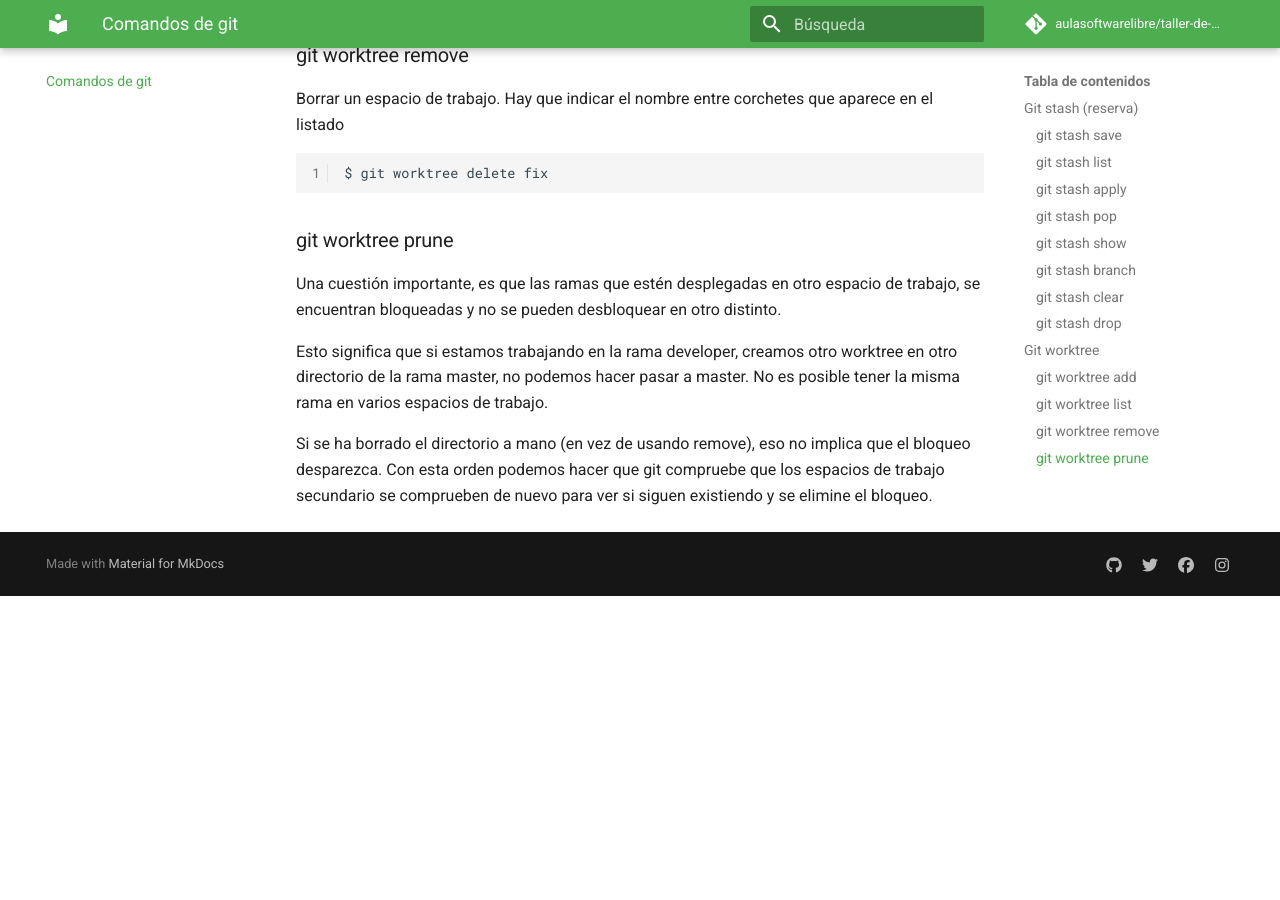
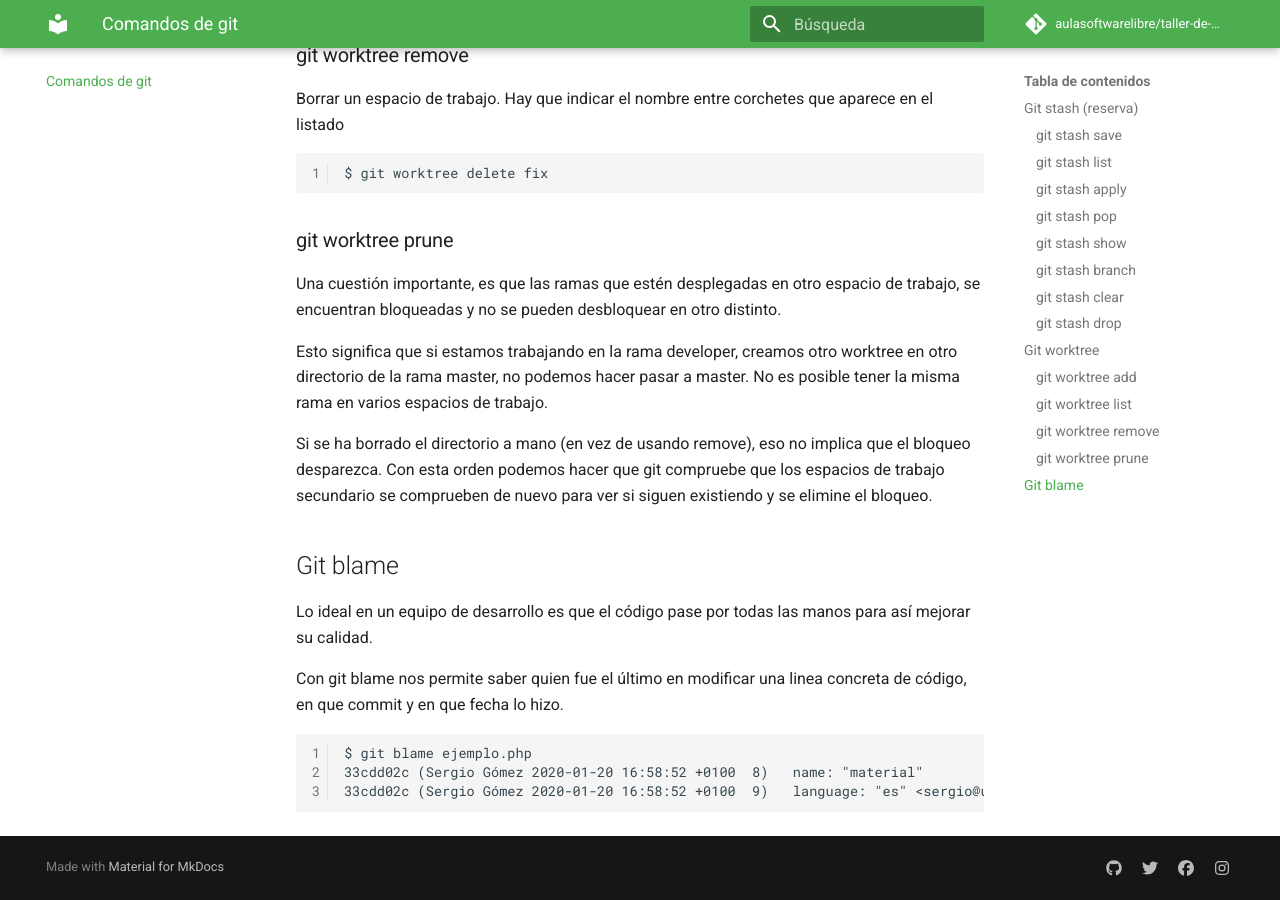
Before and after one commit to aulasoftwarelibre/taller-de-git, an MkDocs documentation site: the page built from docs/commands.md, in a window 1280 px wide and 900 px high, scrolled down 2808 px. Built offline with MkDocs 1.6.1 and Material for MkDocs 9.7.7, drawn with Linux system fonts in a browser that asks for light colours; comment, search, counter and statistics services are not loaded; before the commit the page ends 3404 px from its top, so only the background shows below that.

Commit message:
Añadida documentación y ejemplo de comando blame

```diff
--- a/docs/commands.md
+++ b/docs/commands.md
@@ -106,3 +106,14 @@ Una cuestión importante, es que las ramas que estén desplegadas en otro espaci
 Esto significa que si estamos trabajando en la rama developer, creamos otro worktree en otro directorio de la rama master, no podemos hacer pasar a master. No es posible tener la misma rama en varios espacios de trabajo.
 
 Si se ha borrado el directorio a mano (en vez de usando remove), eso no implica que el bloqueo desparezca. Con esta orden podemos hacer que git compruebe que los espacios de trabajo secundario se comprueben de nuevo para ver si siguen existiendo y se elimine el bloqueo.
+
+
+## Git blame
+
+Lo ideal en un equipo de desarrollo es que el código pase por todas las manos para así mejorar su calidad.
+
+Con git blame nos permite saber quien fue el último en modificar una linea concreta de código, en que commit y en que fecha lo hizo.
+
+    $ git blame ejemplo.php
+    33cdd02c (Sergio Gómez 2020-01-20 16:58:52 +0100  8)   name: "material"
+    33cdd02c (Sergio Gómez 2020-01-20 16:58:52 +0100  9)   language: "es" <sergio@uco.es>"
```
